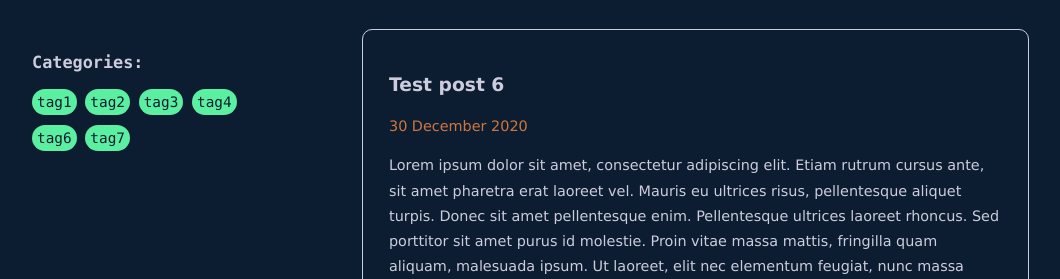
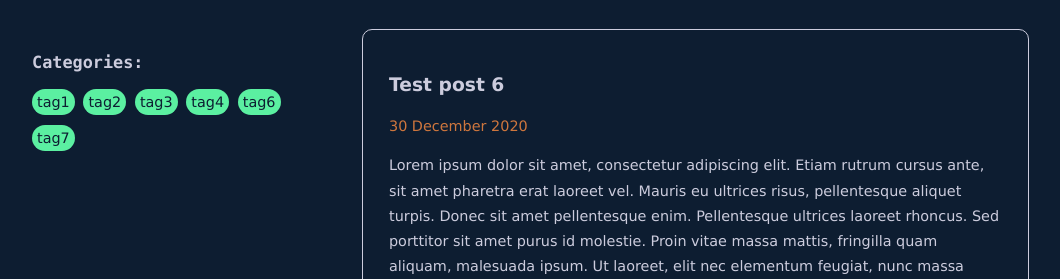
Before and after one commit to caroldinh/blog, a Jekyll site: the page built from index.html, in a window 1280 px wide. Shown: the part 425-704 px from the top of the page, without its empty margins (104-1164 px from the left). Built offline with Jekyll 4.4.1, drawn with Linux system fonts in a browser that asks for light colours; the list of posts is cut into pages by our own code.

Commit message:
updated css

```diff
--- a/css/style.css
+++ b/css/style.css
@@ -220,7 +220,8 @@
     filter: brightness(1);
     padding: 5px;
     margin-bottom: 10px;
-    text-decoration: none;
+    text-decoration: none !important;
+    font-family: var(--fontPrimary);
   }
 
   .tag:hover{
```
